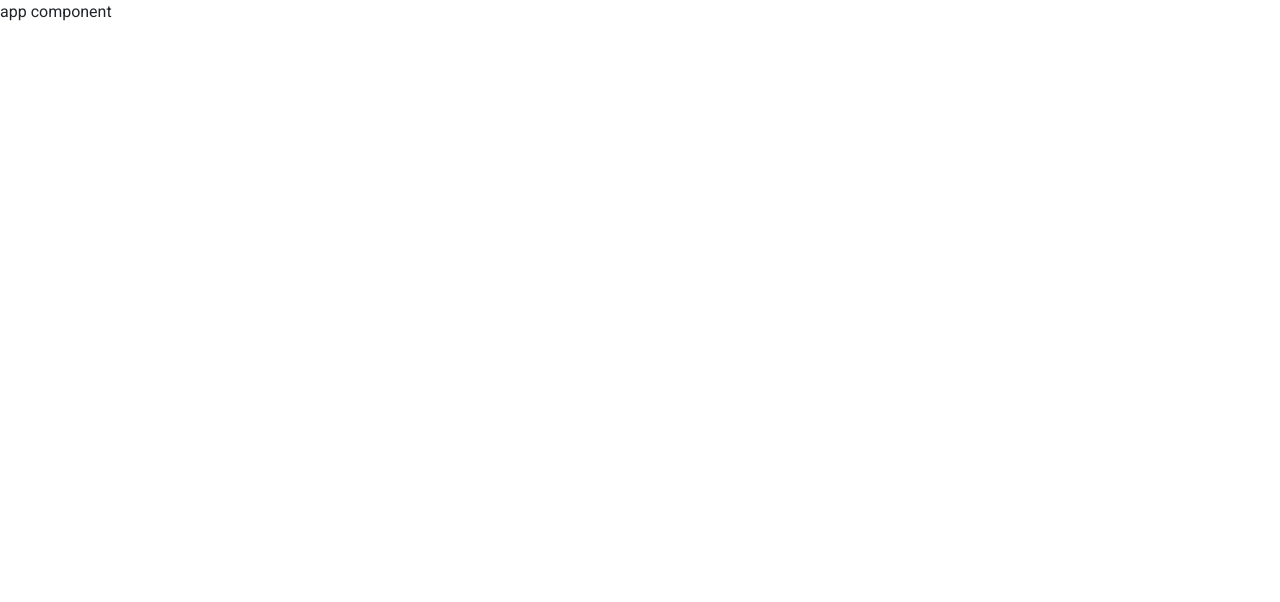
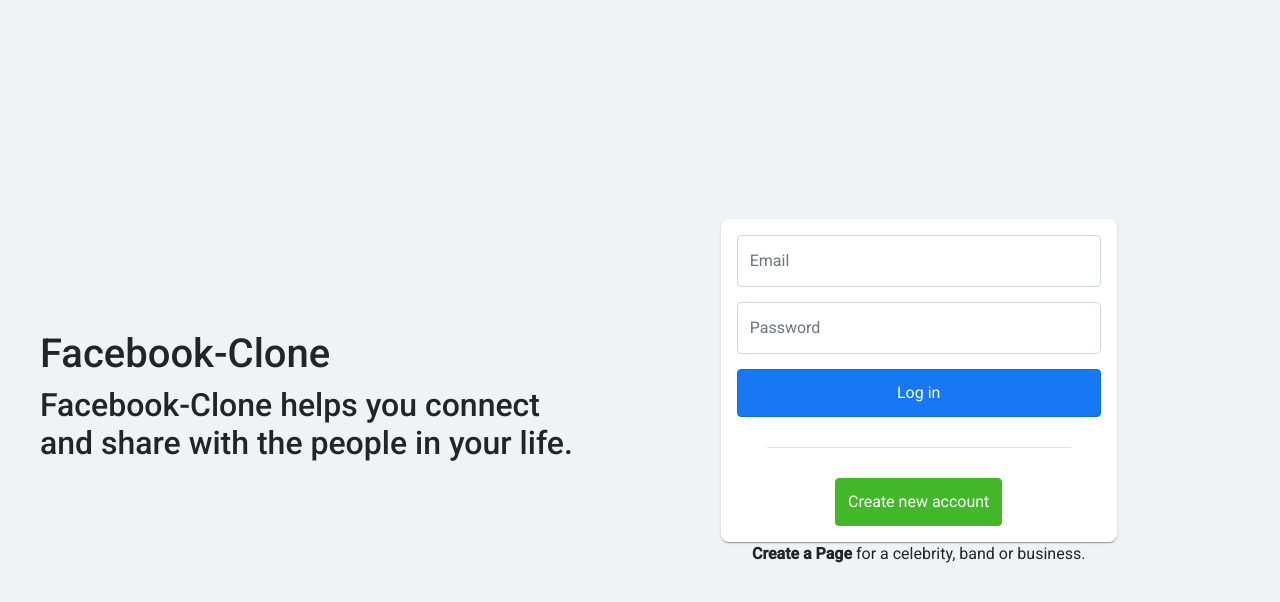
Before and after one commit to adnan974/facebook-clone-frontend, an Angular app: page / in a window 1280 px wide. Shown: the top 602 px of the page. Built offline with nearby package versions, Linux system fonts and the light colour scheme.

Commit message:
update: ajout d'un lien vers la page register lors du click du bouton 'crate an account'

```diff
--- a/src/app/app-routing.module.ts
+++ b/src/app/app-routing.module.ts
@@ -3,9 +3,9 @@ import { RouterModule, Routes } from '@angular/router';
 
 const routes: Routes = [
   {
-    path: 'login',
+    path: '',
     loadChildren: () => import('./modules/auth/auth.module').then(m => m.AuthModule)
-  }
+  },
 ];
 
 @NgModule({
--- a/src/app/app.component.html
+++ b/src/app/app.component.html
@@ -1,3 +1,2 @@
-app component
 
 <router-outlet></router-outlet>
--- a/src/app/modules/auth/pages/login/login.component.html
+++ b/src/app/modules/auth/pages/login/login.component.html
@@ -7,7 +7,7 @@
 
         <div class="login-form">
             <mat-card class="login-card">
-              <!--   <mat-card-header>
+                <!--   <mat-card-header>
                     <mat-card-title>Conect to {{projectName}}</mat-card-title>
                 </mat-card-header> -->
                 <mat-card-content>
@@ -30,12 +30,13 @@
 
                     </form>
 
+
                     <div class="divider">
                         <mat-divider></mat-divider>
                     </div>
 
                     <div class="register-button-container">
-                        <button type="button" class="btn btn-success register-button">Create new account</button>
+                        <button type="button" class="btn btn-success register-button" routerLink="/register">Create new account</button>
                     </div>
                 </mat-card-content>
             </mat-card>
--- a/src/app/modules/auth/pages/login/login.component.ts
+++ b/src/app/modules/auth/pages/login/login.component.ts
@@ -26,4 +26,5 @@ export class LoginComponent implements OnInit {
 
   }
 
+
 }
```
Also changed, not shown: src/app/modules/auth/auth-routing.module.ts (+9 -0 lines).
